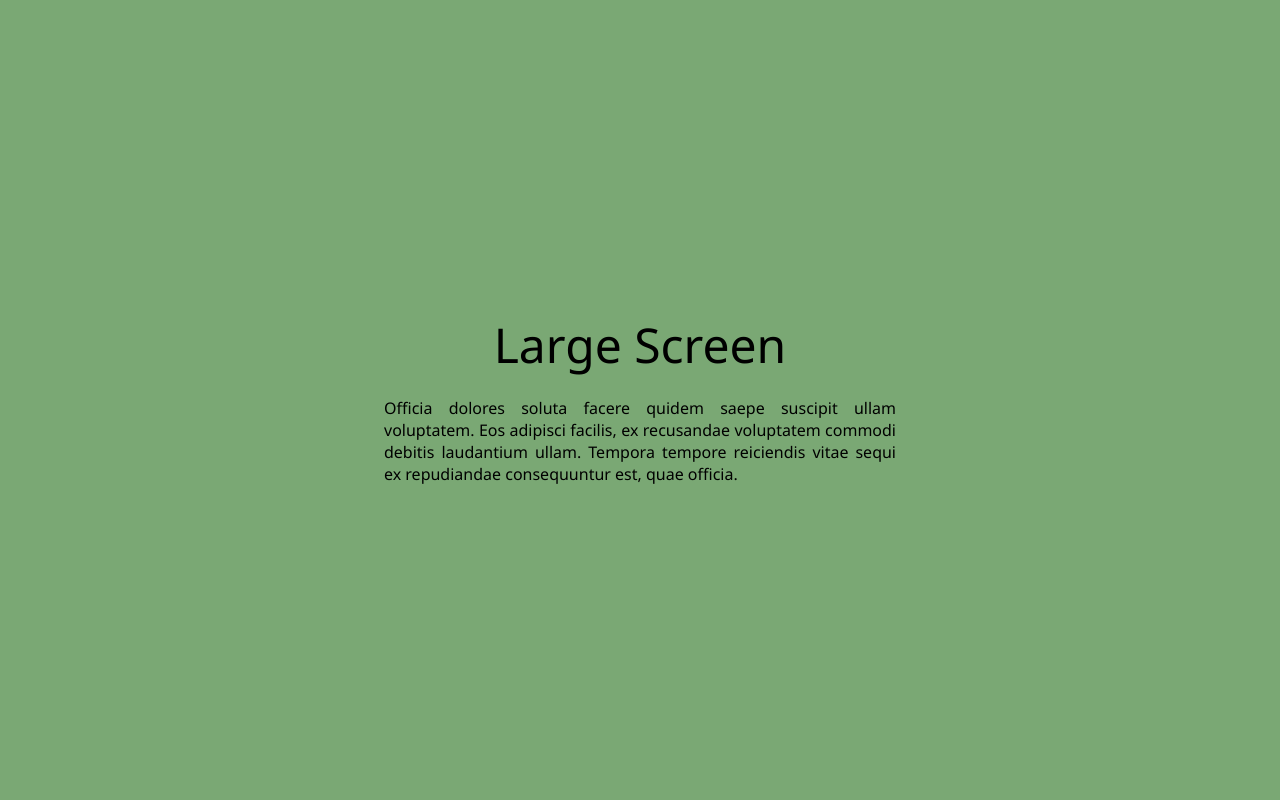
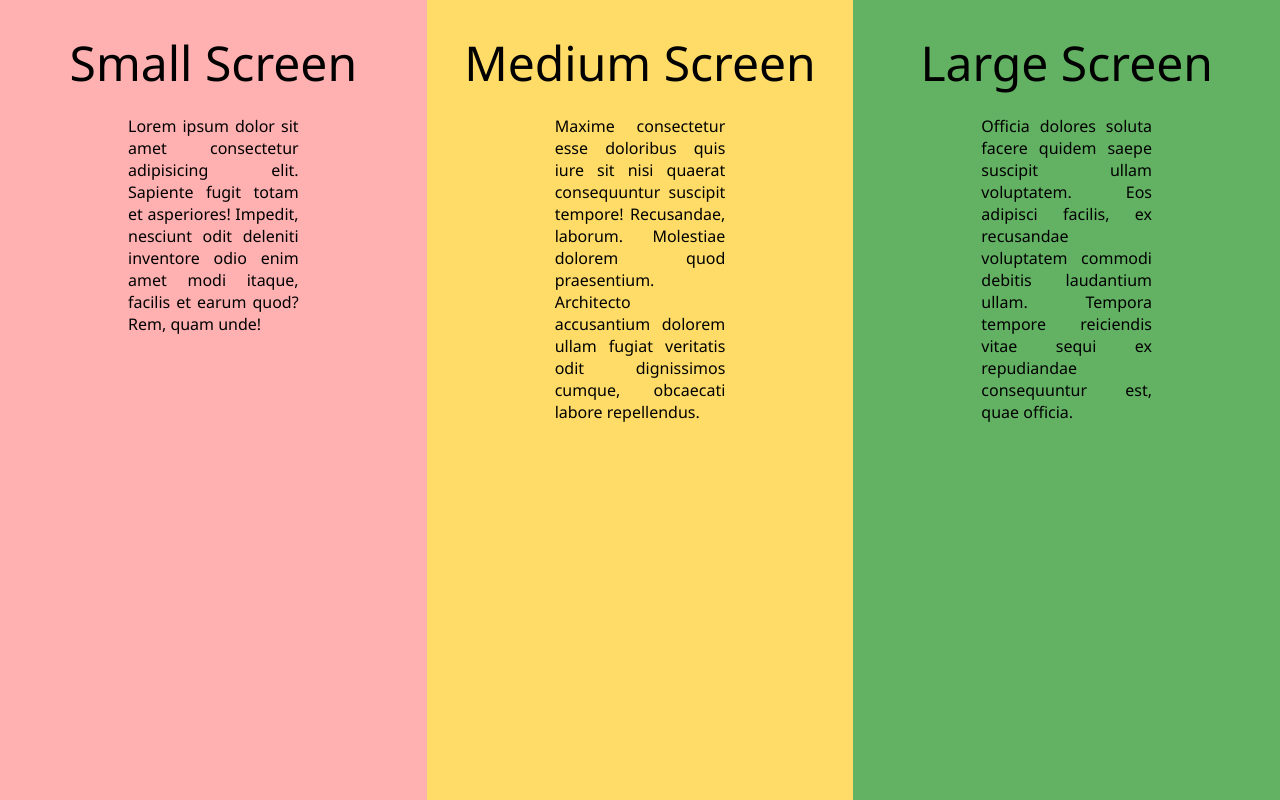
Before and after one commit to Grards/responsiveness, a plain HTML site: page index.html in a window 1280 px wide. Drawn offline with Linux system fonts and the light colour scheme.

Commit message:
Add responsive grid

```diff
--- a/index.html
+++ b/index.html
@@ -8,15 +8,15 @@
     <link rel="stylesheet" href="style.css">
 </head>
 <body>
-    <div id="small" class="screen-text hide">
+    <div id="small" class="screen-text">
         <h2>Small Screen</h2>
         <p>Lorem ipsum dolor sit amet consectetur adipisicing elit. Sapiente fugit totam et asperiores! Impedit, nesciunt odit deleniti inventore odio enim amet modi itaque, facilis et earum quod? Rem, quam unde!</p>
     </div>
-    <div id="medium" class="screen-text hide">
+    <div id="medium" class="screen-text">
         <h2>Medium Screen</h2>
         <p>Maxime consectetur esse doloribus quis iure sit nisi quaerat consequuntur suscipit tempore! Recusandae, laborum. Molestiae dolorem quod praesentium. Architecto accusantium dolorem ullam fugiat veritatis odit dignissimos cumque, obcaecati labore repellendus.</p>
     </div>
-    <div id="large" class="screen-text hide">
+    <div id="large" class="screen-text">
         <h2>Large Screen</h2>
         <p>Officia dolores soluta facere quidem saepe suscipit ullam voluptatem. Eos adipisci facilis, ex recusandae voluptatem commodi debitis laudantium ullam. Tempora tempore reiciendis vitae sequi ex repudiandae consequuntur est, quae officia.</p>
     </div>
--- a/style.css
+++ b/style.css
@@ -6,16 +6,11 @@ html,body{
     height: 100%;
     width: 100%;
 }
-.hide{
-    display: none;
-}
 .screen-text{
     position: relative;
-    top: 40%;
-    margin-top: -1vh;
     text-align: center;
     font-family: 'Segoe UI', Tahoma, Geneva, Verdana, sans-serif;
-
+    padding-top: 30px;
 }
 .screen-text h2{
     font-weight: 300;
@@ -34,10 +29,6 @@ html,body{
     body{
         background-color: #D864A9;
     }
-    #small{
-        display: block;
-        font-size: 22px;
-    }
     .screen-text h2{
         font-weight: 100;
         font-size: 18px;
@@ -48,11 +39,8 @@ html,body{
 }
 @media screen and (min-width: 481px) and (max-width:1023px) {
     body{
-        background-color: #F7DB6A;
-    }
-    #medium{
-        display: block;
-        font-size: 28px;
+        display: grid;
+        grid-template-rows: 33.5% 66.5% 100%;
     }
     .screen-text h2{
         font-weight: 200;
@@ -61,12 +49,28 @@ html,body{
     .screen-text p{
         font-size: 14px;
     }
+    #small{
+        background-color: rgba(255, 0, 0, 0.308);
+        }
+    #medium{
+        background-color: rgba(255, 196, 0, 0.596);
+    }
+    #large{
+        background-color: rgba(0, 128, 0, 0.61);
+    }
 }
 @media screen and (min-width: 1024px){
     body{
-        background-color: #7AA874;
+        display: grid;
+        grid-template-columns: repeat(3,1fr);
+    }
+    #small{
+        background-color: rgba(255, 0, 0, 0.308);
+        }
+    #medium{
+        background-color: rgba(255, 196, 0, 0.596);
     }
     #large{
-        display: block;
+        background-color: rgba(0, 128, 0, 0.61);
     }
 }
```
